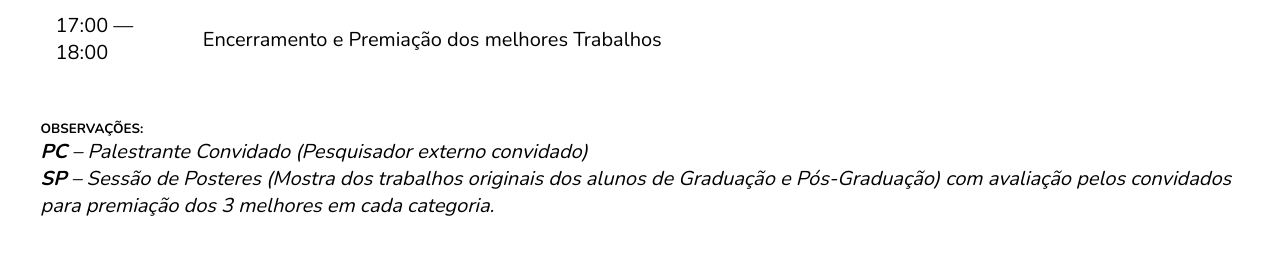
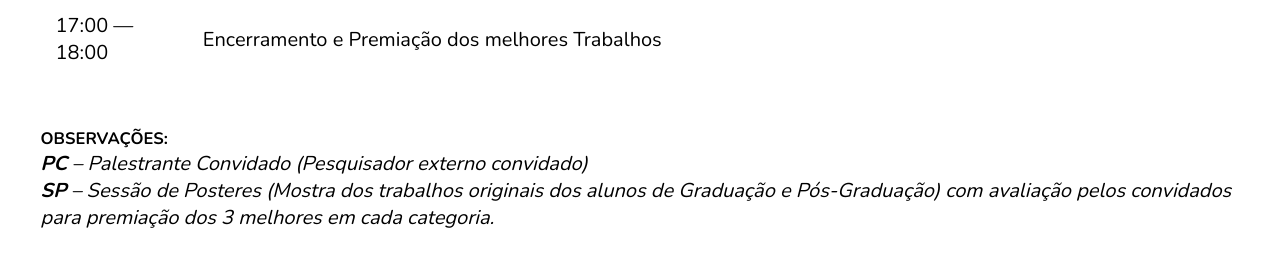
Before and after one commit to Almeida-Paulo/workshopppgcm, a plain HTML site: page index.htm in a window 1280 px wide. Shown: the part 10181-10458 px from the top of the page. Drawn offline with nearby package versions, Linux system fonts and the light colour scheme.

```diff
--- a/index.htm
+++ b/index.htm
@@ -521,7 +521,7 @@
 				</div>
 
 				<div class="observations">
-					<h6><br><br>OBSERVAÇÕES:</h6>
+					<h5><br><br>OBSERVAÇÕES:</h5>
 					<i><p><b>PC</b> &ndash; Palestrante Convidado (Pesquisador externo convidado)</p></i>
 					<i><p><b>SP</b> &ndash; Sessão de Posteres (Mostra dos trabalhos originais dos alunos de Graduação e Pós-Graduação) com avaliação pelos convidados para premiação dos 3 melhores em cada categoria.</p></i>
             	</div>
```
